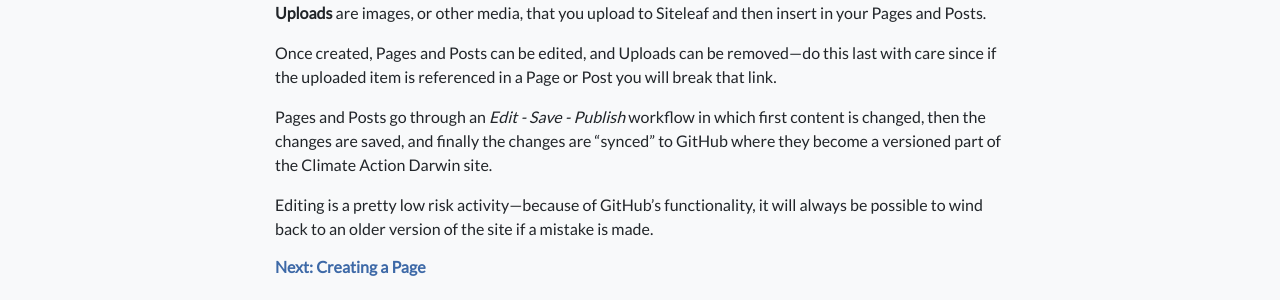
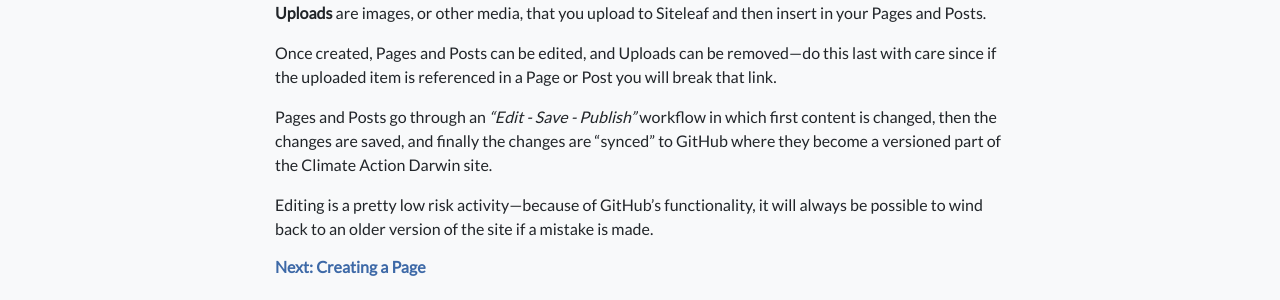
Before and after one commit to superdivest/superdivest.github.io, a Jekyll site: the page built from the-siteleaf-interface.markdown, in a window 1280 px wide and 900 px high, scrolled down 526 px. Shown: the part 153-453 px from the top of the window. Built offline with Jekyll 4.4.1, drawn with Linux system fonts in a browser that asks for light colours; nearby versions of some CDN libraries.

```diff
--- a/the-siteleaf-interface.markdown
+++ b/the-siteleaf-interface.markdown
@@ -20,7 +20,7 @@ On the Siteleaf site home page, you will see all the site resources with which y
 
 Once created, Pages and Posts can be edited, and Uploads can be removed—do this last with care since if the uploaded item is referenced in a Page or Post you will break that link.
 
-Pages and Posts go through an *Edit - Save - Publish* workflow in which first content is changed, then the changes are saved, and finally the changes are "synced" to GitHub where they become a versioned part of the Climate Action Darwin site.
+Pages and Posts go through an *"Edit - Save - Publish"* workflow in which first content is changed, then the changes are saved, and finally the changes are "synced" to GitHub where they become a versioned part of the Climate Action Darwin site.
 
 Editing is a pretty low risk activity—because of GitHub's functionality, it will always be possible to wind back to an older version of the site if a mistake is made.
 
```
